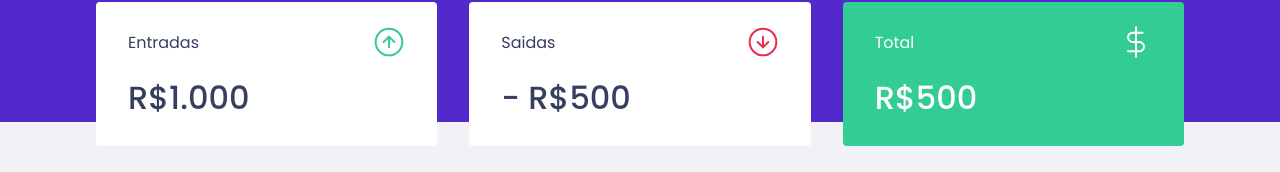
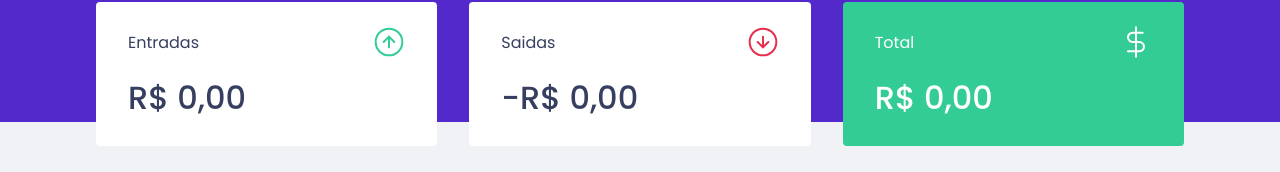
Before and after one commit to Futhememe/fuh.money, a React (Create React App) app: page / in a window 1280 px wide. Shown: the part 150-322 px from the top of the page. Built offline with nearby package versions, Linux system fonts and the light colour scheme; no server answers; what miragejs would draw is missing.

Commit message:
🎨 create a hook for transaction

```diff
--- a/src/App.tsx
+++ b/src/App.tsx
@@ -2,7 +2,7 @@ import {GlobalStyle} from './styles/global'
 import { Header } from './components/Header';
 import { Dashboard } from './components/Dashboard';
 import { NewTransactionModal } from './components/NewTransactionModal';
-import { TransactionsProvider } from './TransactionsContext';
+import { TransactionsProvider } from './hooks/useTransaction';
 import Modal from 'react-modal';
 import { useState } from 'react';
 
--- a/src/components/NewTransactionModal/index.tsx
+++ b/src/components/NewTransactionModal/index.tsx
@@ -1,6 +1,6 @@
 import { FormEvent, useContext, useState } from 'react';
 import Modal from 'react-modal';
-import { TransactionsContext } from '../../TransactionsContext';
+import { useTransactions } from '../../hooks/useTransaction';
 import closeImg from '../../assets/close.svg';
 import incomeImg from '../../assets/income.svg';
 import outcomeImg from '../../assets/outcome.svg';
@@ -13,7 +13,7 @@ interface NewTransactionModalProps {
 }
 
 export function NewTransactionModal({ isOpen, onRequestClose }: NewTransactionModalProps ) {
-  const { createTransaction } = useContext(TransactionsContext);
+  const { createTransaction } = useTransactions();
 
   const [title, setTitle] = useState('');
   const [value, setValue] = useState(0);
--- a/src/components/Summary/index.tsx
+++ b/src/components/Summary/index.tsx
@@ -2,12 +2,29 @@ import { useContext } from 'react';
 import incomeImg from '../../assets/income.svg';
 import outcomeImg from '../../assets/outcome.svg';
 import totalImg from '../../assets/total.svg';
-import { TransactionsContext } from '../../TransactionsContext';
+import { useTransactions } from '../../hooks/useTransaction';
 import { Container } from "./styles";
 
 export function Summary() {
 
-  const { transactions } = useContext(TransactionsContext);
+  const { transactions } = useTransactions();
+
+  const { deposit, withdraw, total } = transactions.reduce((acc, transaction) => {
+
+    if(transaction.type === 'deposit') {
+      acc.deposit += transaction.amount;
+      acc.total += transaction.amount;
+    } else {
+      acc.withdraw += transaction.amount
+      acc.total -= transaction.amount
+    }
+
+    return acc;
+  }, {
+    deposit: 0,
+    withdraw: 0,
+    total: 0
+  })
 
   return(
     <Container>
@@ -16,21 +33,37 @@ export function Summary() {
           <p>Entradas</p>
           <img src={incomeImg} alt="income"/>
         </header>
-        <strong>R$1.000</strong>
+        <strong>
+          {new Intl.NumberFormat('pt-BR', {
+            style: 'currency',
+            currency: 'BRL'
+          }).format(deposit)}
+        </strong>
       </div>
       <div>
         <header>
           <p>Saidas</p>
           <img src={outcomeImg} alt="saidas"/>
         </header>
-        <strong>- R$500</strong>
+        <strong>
+          -
+          {new Intl.NumberFormat('pt-BR', {
+            style: 'currency',
+            currency: 'BRL'
+          }).format(withdraw)}
+        </strong>
       </div>
       <div className='highlight-background'>
         <header>
           <p>Total</p>
           <img src={totalImg} alt="total"/>
         </header>
-        <strong>R$500</strong>
+        <strong>
+          {new Intl.NumberFormat('pt-BR', {
+            style: 'currency',
+            currency: 'BRL'
+          }).format(total)}
+        </strong>
       </div>
     </Container>
   )
--- a/src/components/TransactionsTable/index.tsx
+++ b/src/components/TransactionsTable/index.tsx
@@ -1,11 +1,11 @@
 import { useContext, useEffect, useState } from "react";
 import { Container } from "./styles";
 import { api } from '../../services/api';
-import { TransactionsContext } from "../../TransactionsContext";
+import { useTransactions } from "../../hooks/useTransaction";
 
 export function TransactionsTable() {
 
-  const { transactions } = useContext(TransactionsContext);
+  const { transactions } = useTransactions();
 
   return(
     <Container>
--- a/src/TransactionsContext.tsx
+++ b/src/hooks/useTransaction.tsx
@@ -1,5 +1,5 @@
-import { createContext, useState, useEffect, ReactNode } from 'react'
-import { api } from './services/api';
+import { createContext, useState, useEffect, ReactNode, useContext } from 'react'
+import { api } from '../services/api';
 
 interface Transaction {
   id: number;
@@ -21,7 +21,7 @@ interface TransactionContextDTO {
 	createTransaction: (transaction: TransactionInput) => Promise<void>;
 }
 
-export const TransactionsContext = createContext<TransactionContextDTO>(
+const TransactionsContext = createContext<TransactionContextDTO>(
 	{} as TransactionContextDTO
 );
 
@@ -58,3 +58,9 @@ export function TransactionsProvider({ children }: TransactionsProviderProps) {
 		</TransactionsContext.Provider>
 	);
 }
+
+export function useTransactions() {
+	const context = useContext(TransactionsContext);
+
+	return context
+}
```
